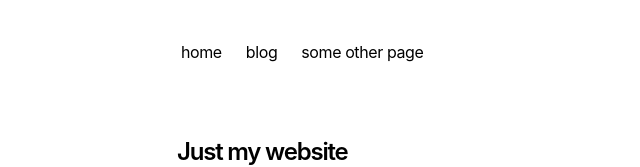
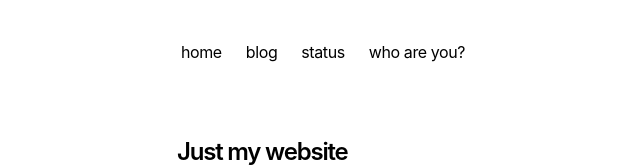
Before and after one commit to abzy128/abzy-kz, a Next.js app: page / in a window 1280 px wide. Shown: the top 167 px of the page, without its empty margins (175-815 px from the left). Built offline with nearby package versions, Linux system fonts and the light colour scheme.

Commit message:
Update nav buttons

```diff
--- a/app/components/nav.tsx
+++ b/app/components/nav.tsx
@@ -7,8 +7,11 @@ const navItems = {
   '/blog': {
     name: 'blog',
   },
-  '/someOtherPage':{
-    name: 'some other page',
+  'https://status.abzy.kz':{
+    name: 'status',
+  },
+  'https://whoami.abzy.kz':{
+    name: 'who are you?',
   },
 }
 
```
